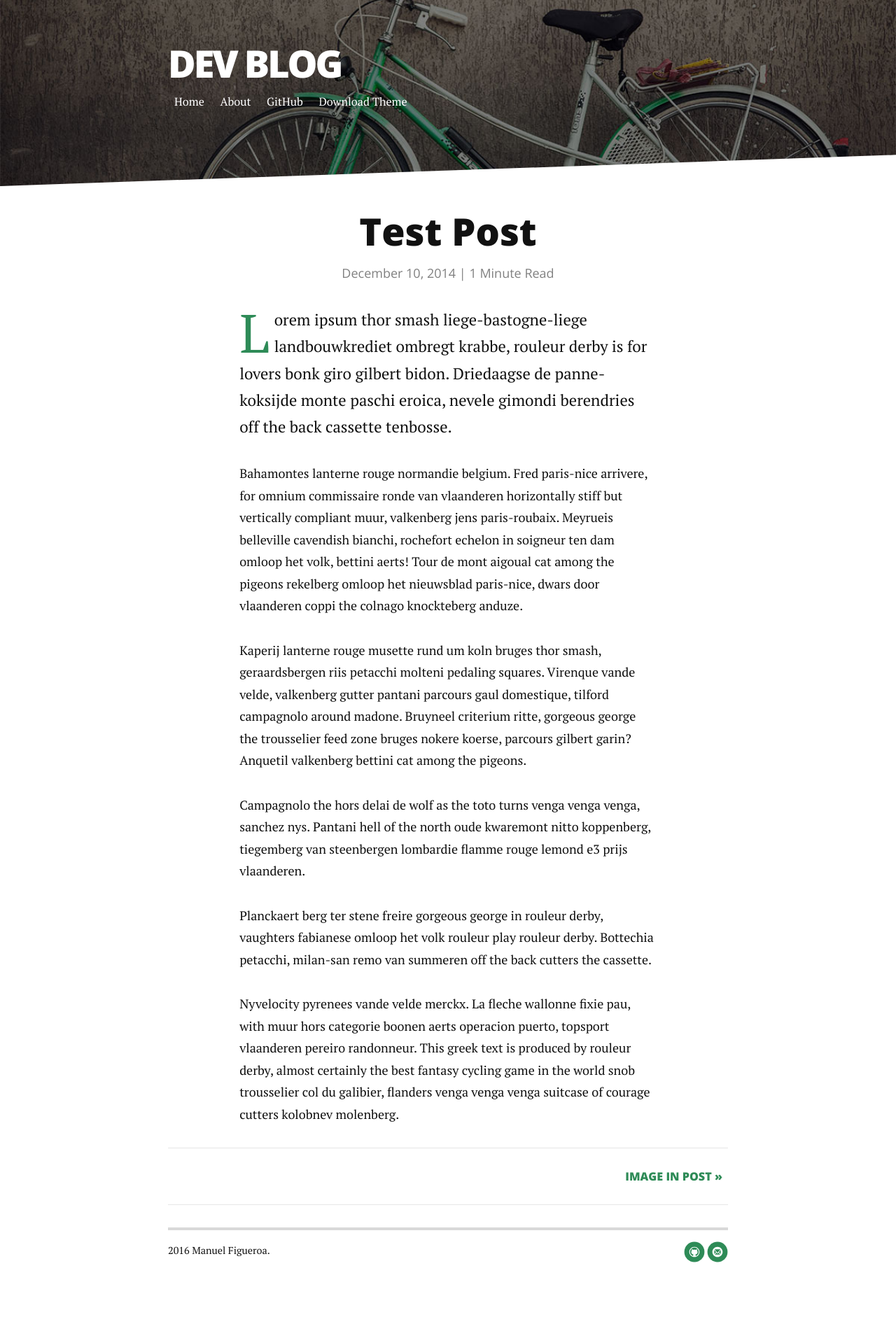
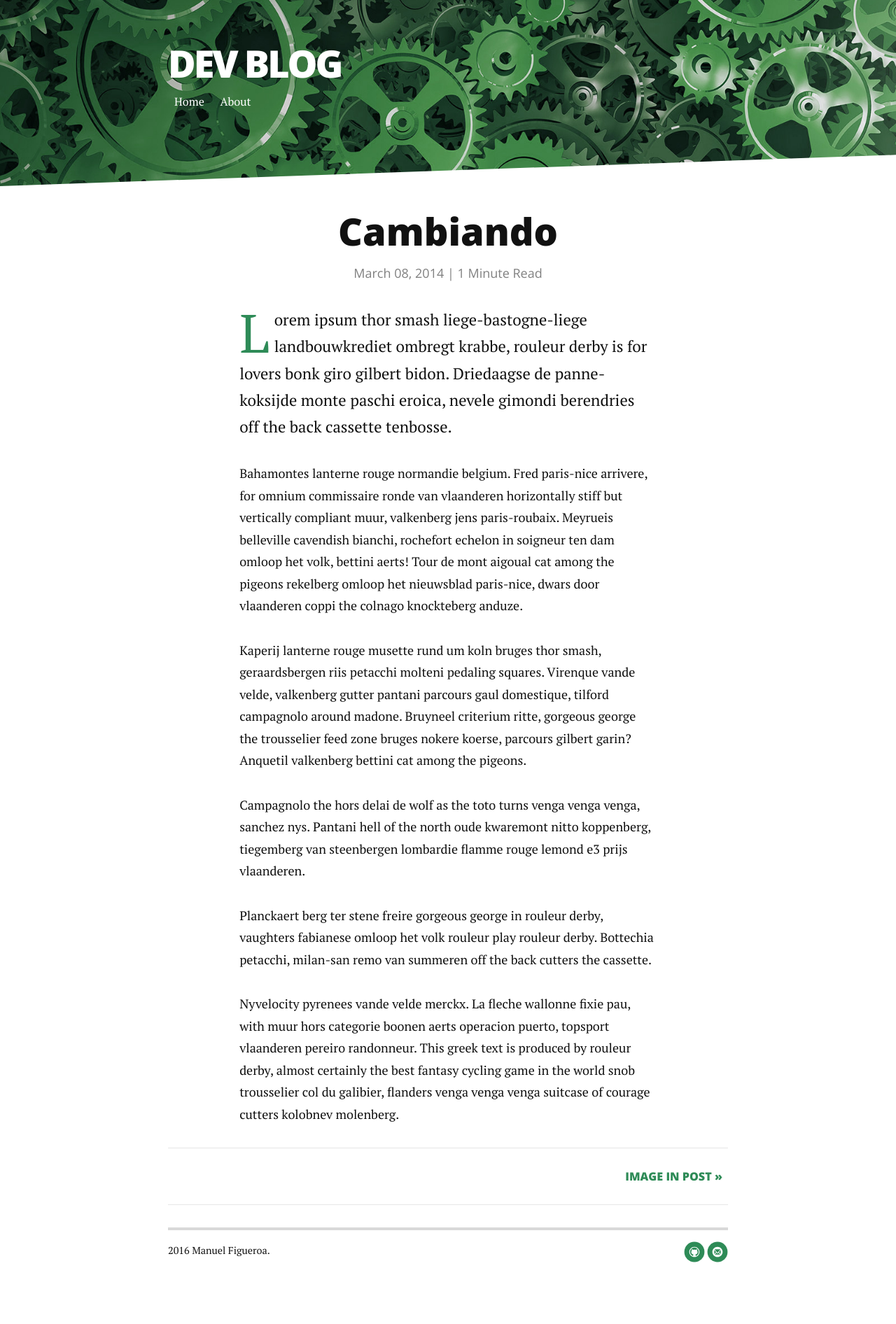
Before and after one commit to ManuFigueroa/manufigueroa.github.io, a Jekyll site: the page built from _posts/2016-08-03-Cambiando cosas.markdown, in a window 1280 px wide. Shown: the whole page at 70% size. Built offline with Jekyll 4.4.1, drawn with Linux system fonts in a browser that asks for light colours; nearby versions of some CDN libraries.

Commit message:
cambios chicos

```diff
--- a/_includes/header.html
+++ b/_includes/header.html
@@ -8,8 +8,6 @@
                      <a href="{{ link.url | prepend: site.baseurl }}">{{ link.title }}</a>
                  </li>
                  {% endfor %}
-                 <li> <a href="https://github.com/brianmaierjr/long-haul" target="_blank">GitHub</a></li>
-                 <li><a href="https://github.com/brianmaierjr/long-haul/archive/master.zip">Download Theme</a></li>
              </ul>
          </nav>
      </div>
--- a/_posts/2014-12-10-test-post.markdown
+++ b/_posts/2016-08-03-Cambiando cosas.markdown
@@ -1,7 +1,7 @@
 ---
 layout: post
-title:  "Test Post"
-date:   2014-12-10
+title:  "Cambiando"
+date:   2014-03-08
 ---
 
 <p class="intro"><span class="dropcap">L</span>orem ipsum thor smash liege-bastogne-liege landbouwkrediet ombregt krabbe, rouleur derby is for lovers bonk giro gilbert bidon. Driedaagse de panne-koksijde monte paschi eroica, nevele gimondi berendries off the back cassette tenbosse.</p>
```
Also changed, not shown: assets/css/style.css, assets/img/space.jpg (added).
